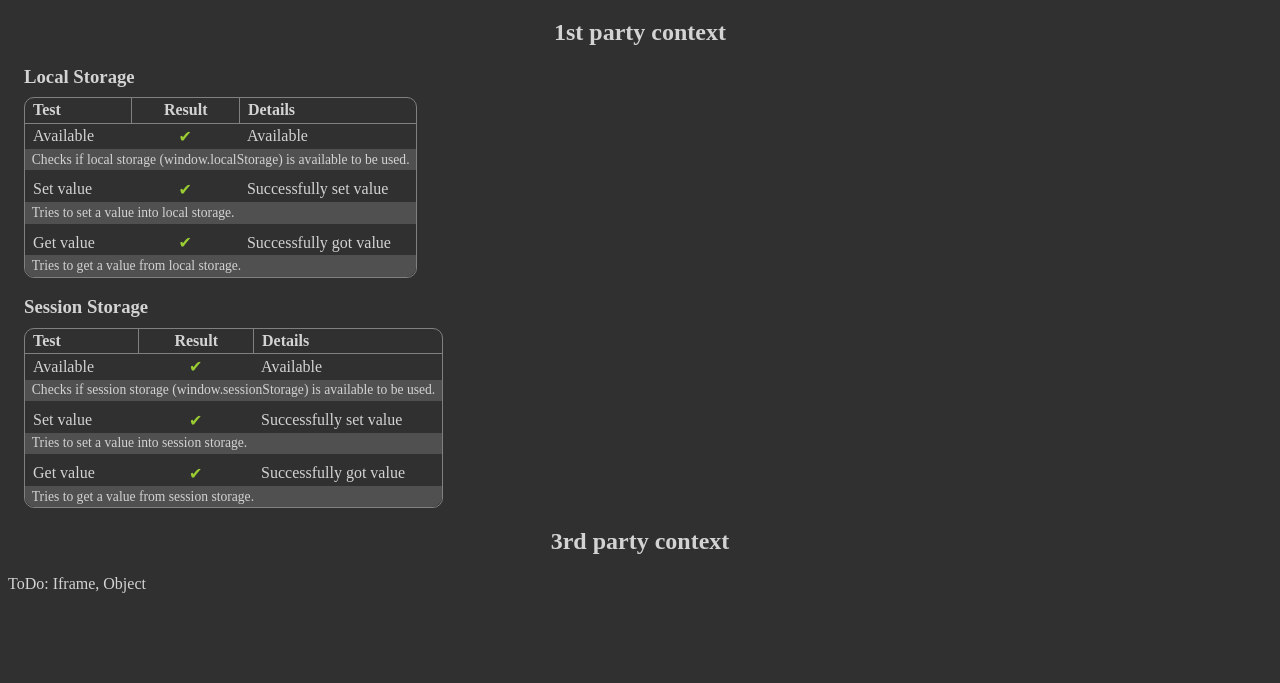
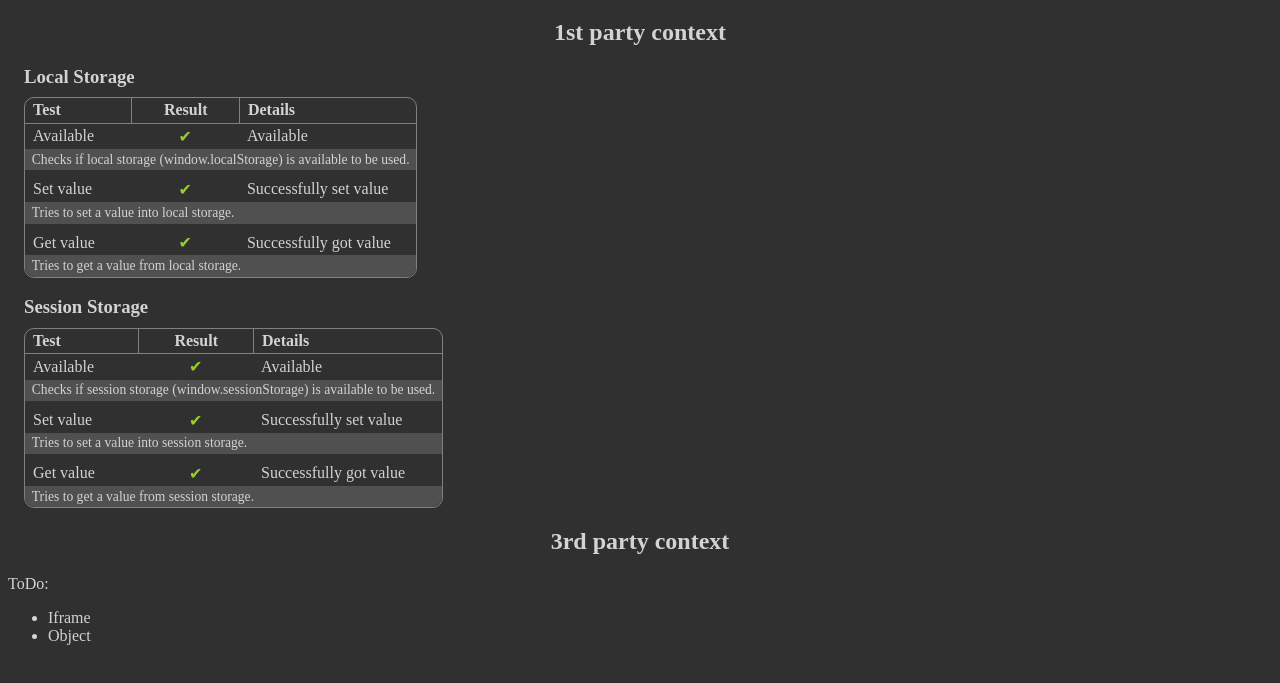
Before and after one commit to MGSE97/Browsers-storage-options, a website built with Parcel: page src/index.html in a window 1280 px wide. Shown: the part 95-778 px from the top of the page. Built offline with nearby package versions, Linux system fonts and the light colour scheme.

Commit message:
refactor(ui): change todo to list

```diff
--- a/src/index.html
+++ b/src/index.html
@@ -15,7 +15,11 @@
     </main>
     <h2>3rd party context</h2>
     <main>
-        ToDo: Iframe, Object
+        ToDo:
+        <ul>
+            <li>Iframe</li>
+            <li>Object</li>
+        </ul>
     </main>
 </body>
 </html>
```
